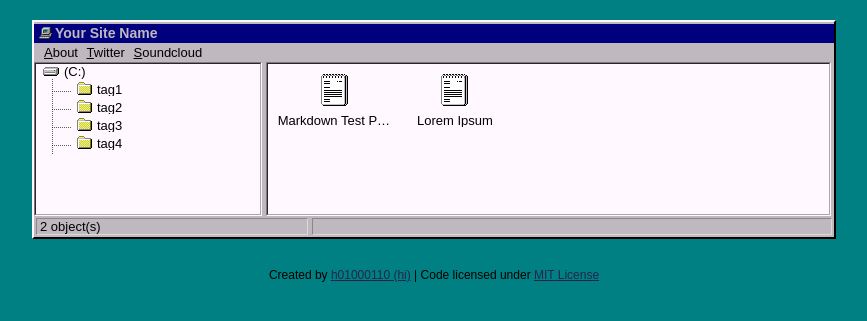
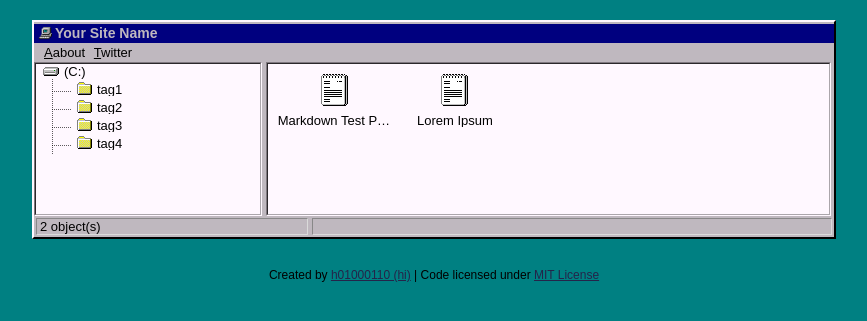
Before and after one commit to wkqk0619/wkqk0619.github.io, a Jekyll site: the page built from index.html, in a window 1280 px wide. Shown: the top 321 px of the page, without its empty margins (206-1073 px from the left). Built offline with Jekyll 4.4.1, drawn with Linux system fonts in a browser that asks for light colours.

Commit message:
Update topbar.html

```diff
--- a/_includes/topbar.html
+++ b/_includes/topbar.html
@@ -1,5 +1,4 @@
 <ul class="topbar">
-	<a href="/me"><li><u>A</u>bout</li></a>
-	<a href="http://twitter.com/h01000110" target="_blank"><li><u>T</u>witter</li></a>
-	<a href="http://soundcloud.com/h01000110" target="_blank"><li><u>S</u>oundcloud</li></a>
+	<a href="/me"><li><u>A</u>about</li></a>
+	<a href="http://twitter.com/" target="_blank"><li><u>T</u>witter</li></a>
 </ul>
```
